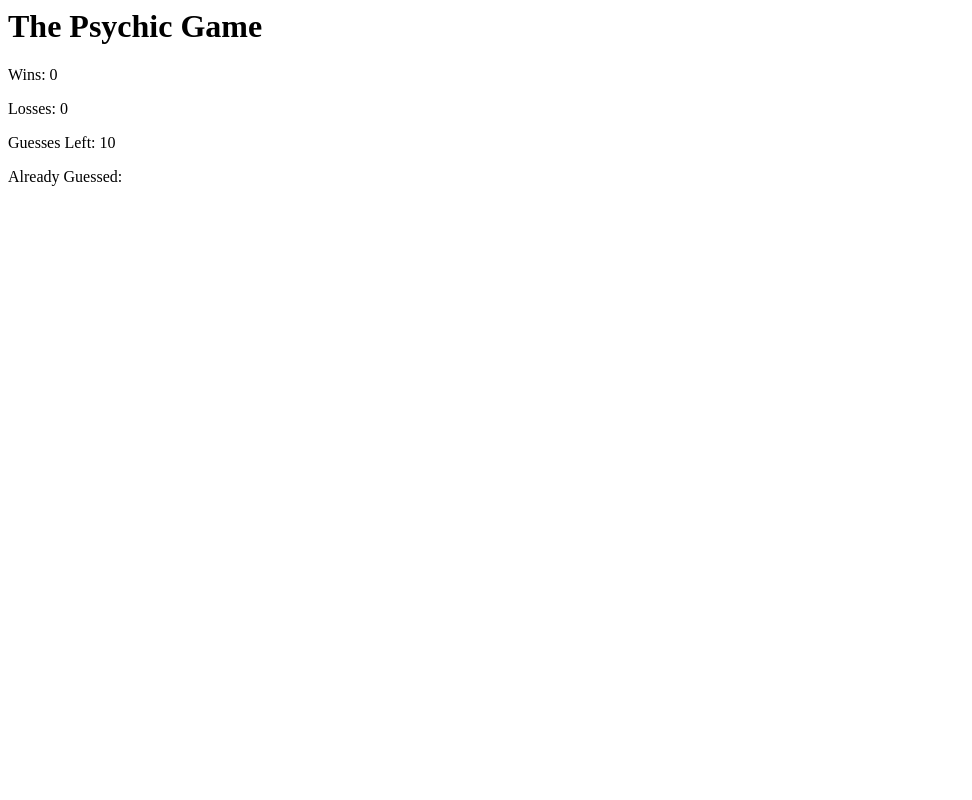
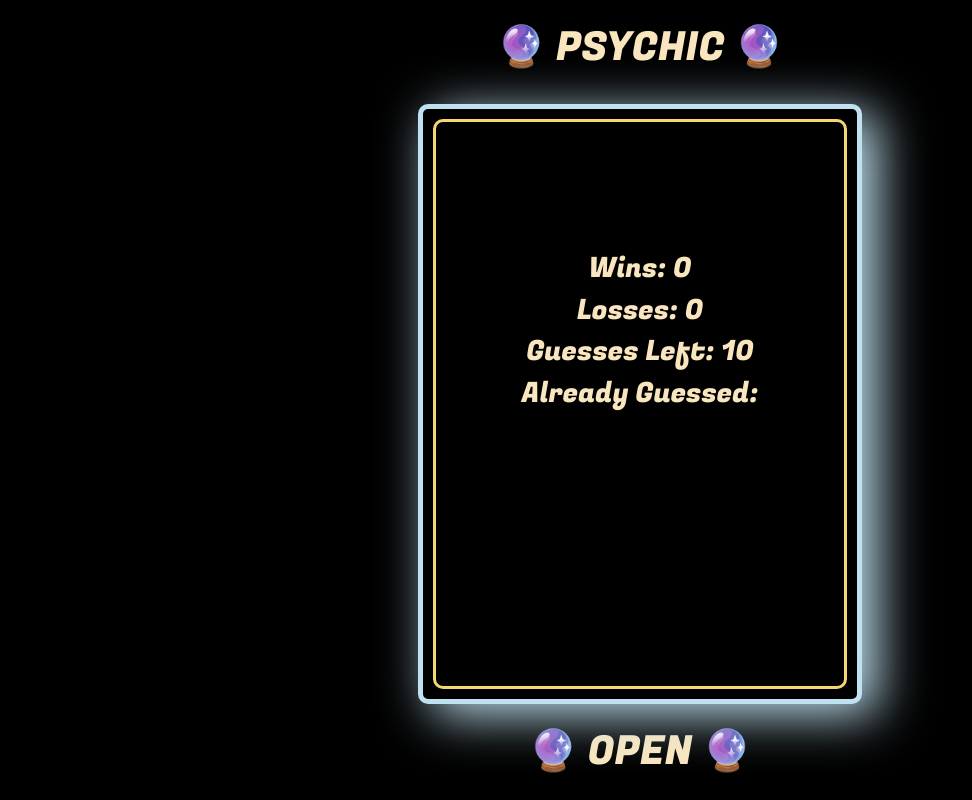
Before and after one commit to nlabrada/03-psychicGame, a plain HTML site: page index.html in a window 1280 px wide. Shown: the whole page, without its empty margins (0-972 px from the left). Drawn offline with nearby package versions, Linux system fonts and the light colour scheme; a web font is replaced by a local one.

Commit message:
adding mq

```diff
--- a/assets/css/style.css
+++ b/assets/css/style.css
@@ -0,0 +1,46 @@
+body{
+    font-family: 'Fugaz One', cursive;
+    background-color: black;
+}
+h1{
+    color: #f9e5be;
+}
+h3{
+        color: #f9e5be;
+
+}
+div.custom-border{
+    background-color: black;
+    border: 5px solid #c0e1f0;
+    border-radius: 10px;
+    padding: 2em;
+    width: 40%;
+    height: 75%;
+    position: relative;
+    margin: 0 auto;
+    box-shadow: 15px 10px 50px 1px #c0e1f0;
+
+}
+div.custom-border:before{
+    background: none;
+    border: 3px solid #f5d673;
+    border-radius: 10px;
+    content: "";
+    display: block;
+    position: absolute;
+    top: 10px;
+    left: 10px;
+    right: 10px;
+    bottom: 10px;
+    pointer-events: none;
+}
+.data{
+    margin-top: 30%;
+}
+
+/* for desktop */
+@media only screen and (min-width: 768px) {
+    div.custom-border{
+
+    }
+}
--- a/index.html
+++ b/index.html
@@ -5,21 +5,30 @@
     <meta http-equiv="X-UA-Compatible" content="IE=edge">
     <title>psychic game</title>
     <meta name="viewport" content="width=device-width, initial-scale=1">
-    <link rel="stylesheet" type="text/css" media="screen" href="main.css" />
+    <!-- bootstrap -->
+    <link rel="stylesheet" href="https://stackpath.bootstrapcdn.com/bootstrap/4.1.3/css/bootstrap.min.css" integrity="sha384-MCw98/SFnGE8fJT3GXwEOngsV7Zt27NXFoaoApmYm81iuXoPkFOJwJ8ERdknLPMO" crossorigin="anonymous">
+    <script src="https://stackpath.bootstrapcdn.com/bootstrap/4.1.3/js/bootstrap.min.js" integrity="sha384-ChfqqxuZUCnJSK3+MXmPNIyE6ZbWh2IMqE241rYiqJxyMiZ6OW/JmZQ5stwEULTy" crossorigin="anonymous"></script>
+    <!-- google fonts -->
+    <link href="https://fonts.googleapis.com/css?family=Bungee+Inline|Faster+One|Fugaz+One|Lobster|Pattaya|Racing+Sans+One|Shrikhand" rel="stylesheet">
+    <!-- my css -->
+    <link rel="stylesheet" type="text/css" media="screen" href="./assets/css/style.css" />
 </head>
+
 <body>
-    <h1>The Psychic Game</h1>
-    <div>
-        <p>Wins: <span id="wins">0</span></p>
-    </div>
-    <div>
-        <p>Losses: <span id="losses">0</span></p>
-    </div>
-    <div>
-        <p>Guesses Left: <span id="guesses">0</span></p>
-    </div>
-    <div>
-        <p>Already Guessed: <span id="guessed"></span></p>
+    <div class="container text-center">
+        <br>
+        <h1 >🔮 PSYCHIC 🔮</h1>
+        <br>
+        <div class="custom-border">
+            <div class="data">
+                <h3>Wins: <span id="wins">0</span></h3>
+                <h3>Losses: <span id="losses">0</span></h3>
+                <h3>Guesses Left: <span id="guesses">0</span></h3>
+                <h3>Already Guessed: <br><span id="guessed"></span></h3>
+            </div>
+        </div>
+        <br>
+        <h1 class="text-center">🔮 OPEN 🔮</h1>
     </div>
 
     <script type="text/javascript" src="./assets/js/game.js"></script>
```
